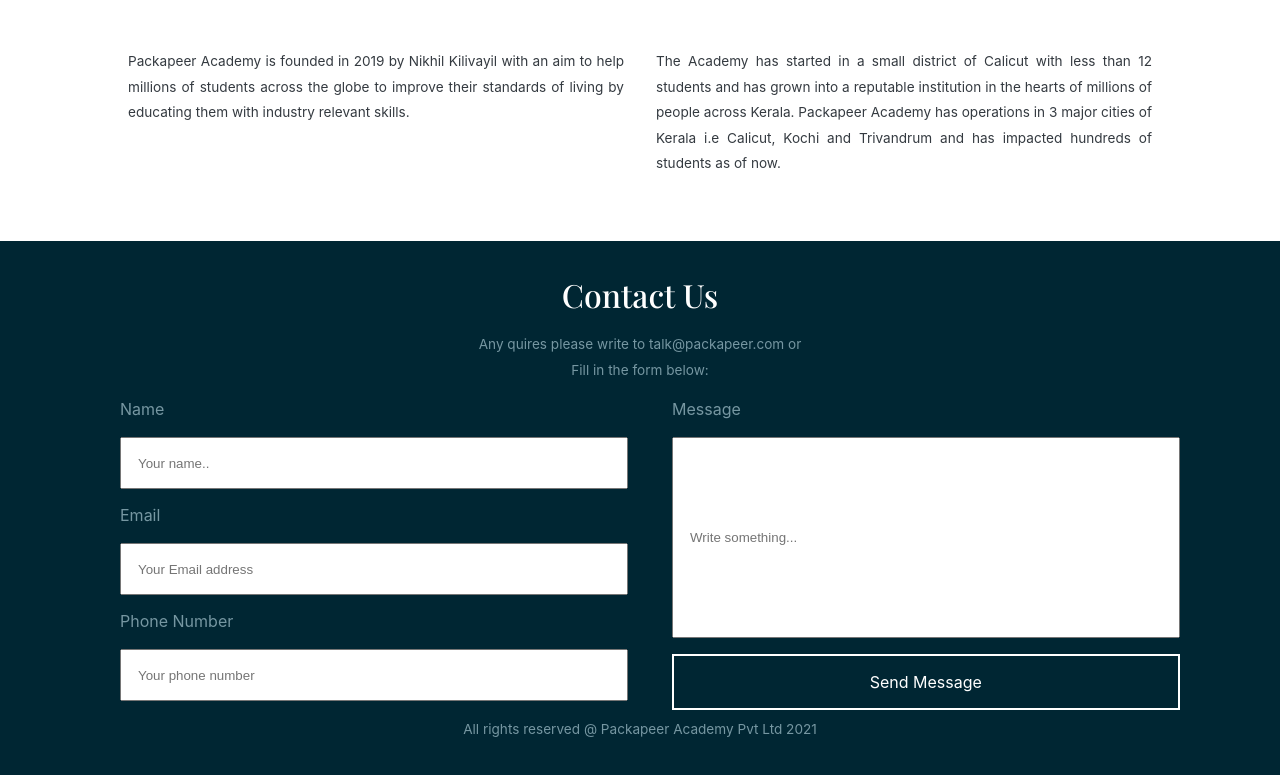
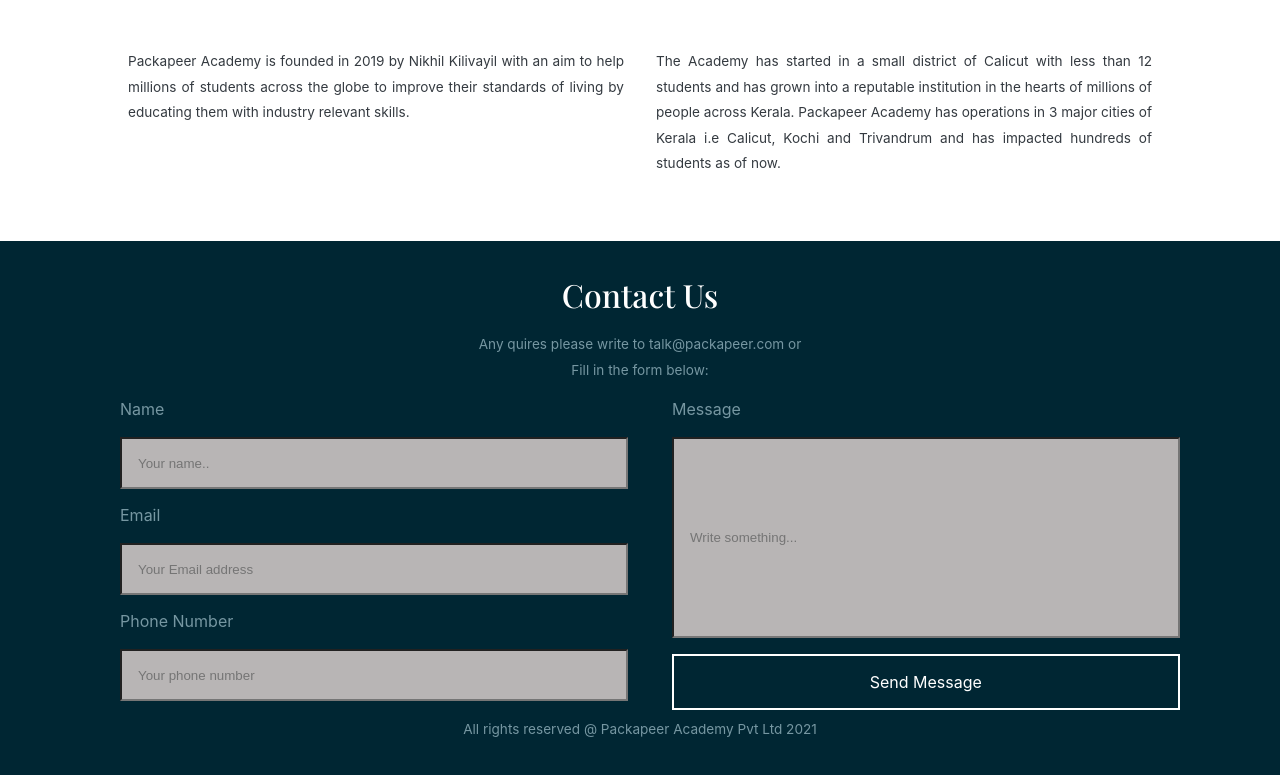
Before and after one commit to PrnvK002/Packappeer-Academy-, a plain HTML site: page index.html in a window 1280 px wide. Shown: the part 1659-2434 px from the top of the page. Drawn offline with nearby package versions, Linux system fonts and the light colour scheme.

Commit message:
changed the background of the input form ---------------------------------------by Pranav

```diff
--- a/style.css
+++ b/style.css
@@ -215,7 +215,7 @@ header{
     height: 3rem;
     width: 100%;
     padding-left: 1rem;
-
+    background-color: rgb(184, 181, 181);
 }
 .row1_col1{
     width: 100%;
```
